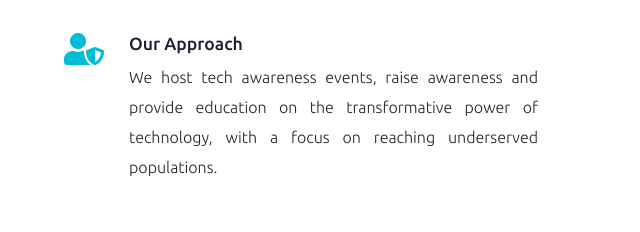
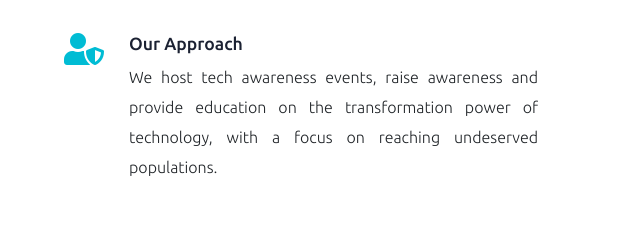
Before and after one commit to BizInnovate/bizInnovate, a plain HTML site: page index.html in a window 1280 px wide. Shown: the part 1384-1616 px from the top of the page, 640-1280 px from the left. Drawn offline with nearby package versions, Linux system fonts and the light colour scheme.

Commit message:
new repo

```diff
--- a/index.html
+++ b/index.html
@@ -149,8 +149,8 @@
                   <h4>Our Approach</h4>
                   <p>
                     We host tech awareness events, raise awareness and provide
-                    education on the transformative power of technology, with a
-                    focus on reaching underserved populations.
+                    education on the transformation power of technology, with a
+                    focus on reaching undeserved populations.
                   </p>
                 </li>
               </ul>
```
